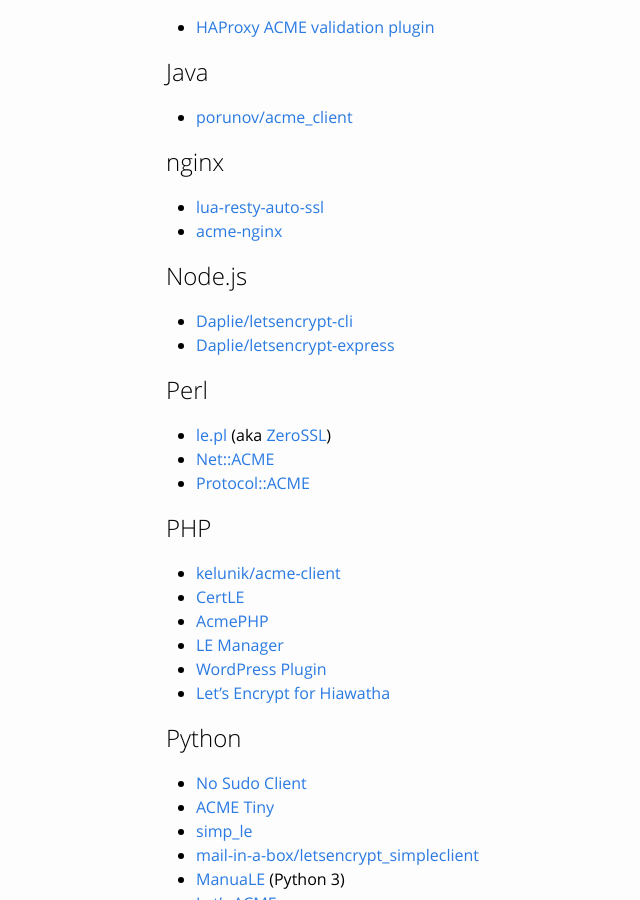
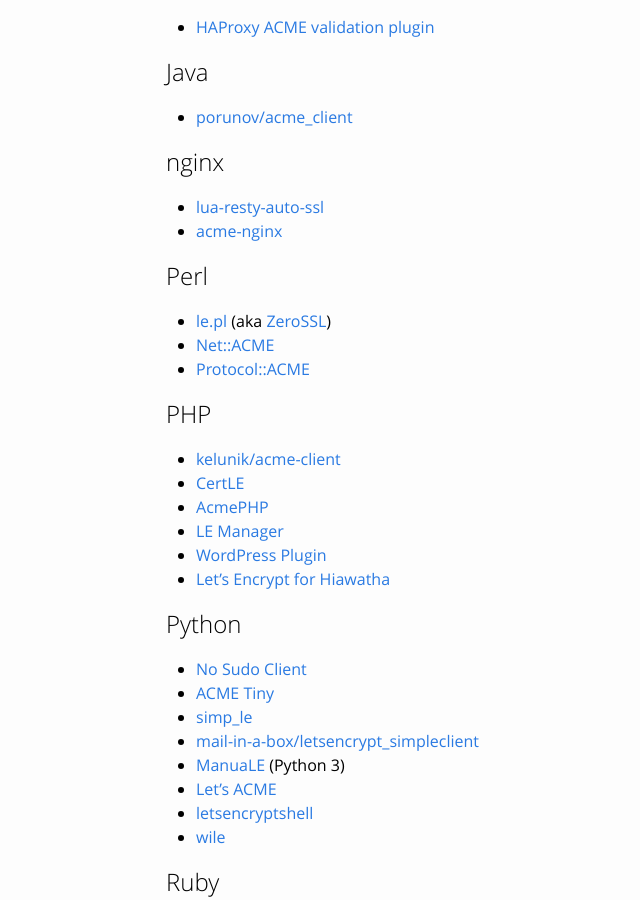
Before and after one commit to snowman1120/website, a Jekyll site: the page built from docs/client-options.md, in a window 1280 px wide and 900 px high, scrolled down 1336 px. Shown: the whole window, without its empty margins (4-644 px from the left). Built offline with Jekyll 4.4.1, drawn with Linux system fonts in a browser that asks for light colours.

Commit message:
Run HTML Proofer on every CI build (#120)
This PR adds support to the travis build for running [HTML Proofer](https://github.com/gjtorikian/html-proofer) on each CI invocation. To do so requires adding a Gem to the Gemfile, creating a `rake test` Rake task to run the linter with a given configuration, and updating the travis yaml to run the rake task.

A [number of things](https://github.com/gjtorikian/html-proofer#whats-tested) are tested by `HTMLProofer`, but perhaps most useful is that it enforces that no links (internal or external) are 404ing at the time of build.

To get the linter to pass for the current website a number of fixes were made.
* Two sites with TLS misconfigurations (compose.com and certificateautomation.com) are ignored - I've contacted both out of band to troubleshoot the misconfiguration.
* Alt attributes were added to images that were missing them
* Client options page references to github.com/daplie were removed (they are 404s)
* The ISRG expired, revoked and valid X1 Root test webpages were excluded (they are deliberately not meant to validate with an older configuration)
* TLS 1.2 strict configuration websites were excluded (Need to work around the provided curl version).
* The ALA website was ignored (It was timing out frequently)
* Crates.io is ignored (It returns JSON to curl out-of-box)

We can remove these exceptions as they are resolved & configured around. This is already a big patchset and I wanted feedback before it was perfect :-)

```diff
--- a/Gemfile
+++ b/Gemfile
@@ -1,2 +1,3 @@
 source 'https://rubygems.org'
 gem 'jekyll'
+gem 'html-proofer'
--- a/docs/client-options.md
+++ b/docs/client-options.md
@@ -62,11 +62,6 @@ third party clients.
 - [lua-resty-auto-ssl](https://github.com/GUI/lua-resty-auto-ssl)
 - [acme-nginx](https://github.com/kshcherban/acme-nginx)
 
-## Node.js
-
-- [Daplie/letsencrypt-cli](https://github.com/Daplie/letsencrypt-cli)
-- [Daplie/letsencrypt-express](https://github.com/Daplie/letsencrypt-express)
-
 ## Perl
 
 - [le.pl](https://github.com/do-know/Crypt-LE) (aka [ZeroSSL](https://ZeroSSL.com/))
@@ -128,7 +123,6 @@ third party clients.
 
 ## Node.js
 
-- [Daplie/letsencrypt](https://github.com/Daplie/node-letsencrypt)
 - [letsencrypt/boulder](https://github.com/letsencrypt/boulder/tree/master/test/js)
 
 ## Perl
--- a/trademarks.html
+++ b/trademarks.html
@@ -76,19 +76,19 @@ date: 2016-03-03T00:00
 <h4>Let's Encrypt Standard</h4>
 
 <p>Our standard logo and text. Outside of a few exceptions, this is the default, go-to version.</p>
-<p><img src="/images/le-logo-standard.png" height=125></p>
+<p><img src="/images/le-logo-standard.png" alt="standard logo" height=125></p>
 <p><a href="/images/le-logo-standard.eps">EPS</a> <a href="/images/le-logo-standard.svg">SVG</a> <a href="/images/le-logo-standard.png">PNG</a></p>
 
 <h4>Let's Encrypt Wide</h4>
 
 <p>The wide version of our logo and text. Use this in contexts where vertical space is limited.</p>
-<p><img src="/images/le-logo-wide.png" height=90></p>
+<p><img src="/images/le-logo-wide.png" alt="wide logo" height=90></p>
 <p><a href="/images/le-logo-wide.eps">EPS</a> <a href="/images/le-logo-wide.svg">SVG</a> <a href="/images/le-logo-wide.png">PNG</a></p>
 
 <h4>Let's Encrypt Lock Only</h4>
 
 <p>Our logo alone. Use this only when the "Let's Encrypt" word mark is clearly visible or has been well established elsewhere on the page or in the design. (When in doubt, use a different format.)</p>
-<p><img src="/images/le-logo-lockonly.png" height=125></p>
+<p><img src="/images/le-logo-lockonly.png" alt="lock only logo" height=125></p>
 <p><a href="/images/le-logo-lockonly.eps">EPS</a> <a href="/images/le-logo-lockonly.svg">SVG</a> <a href="/images/le-logo-lockonly.png">PNG</a></p>
 
 <h3>Trade Names, Trademarks, Domain Names, and Internet Account Names</h3>
```
Also changed, not shown: certificates.md (+1 -1 lines), .travis.yml, 1 other file.
